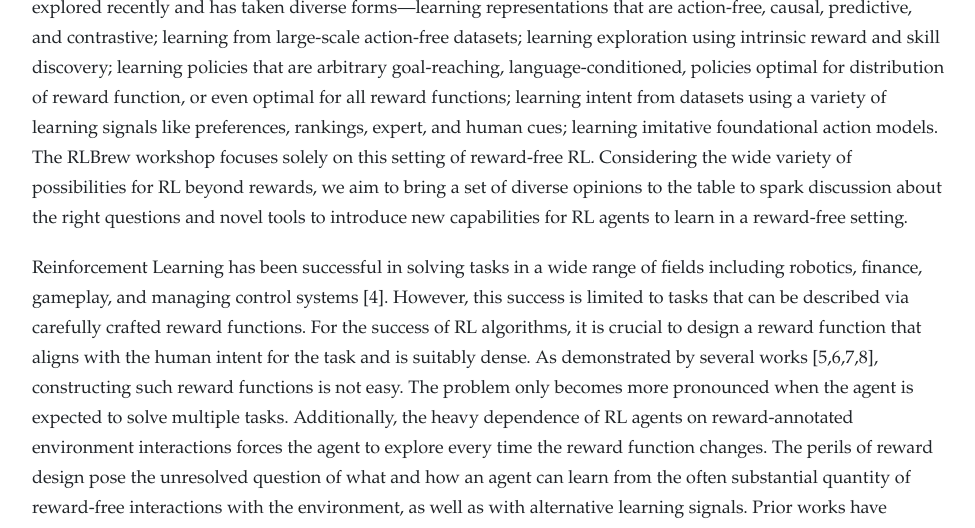
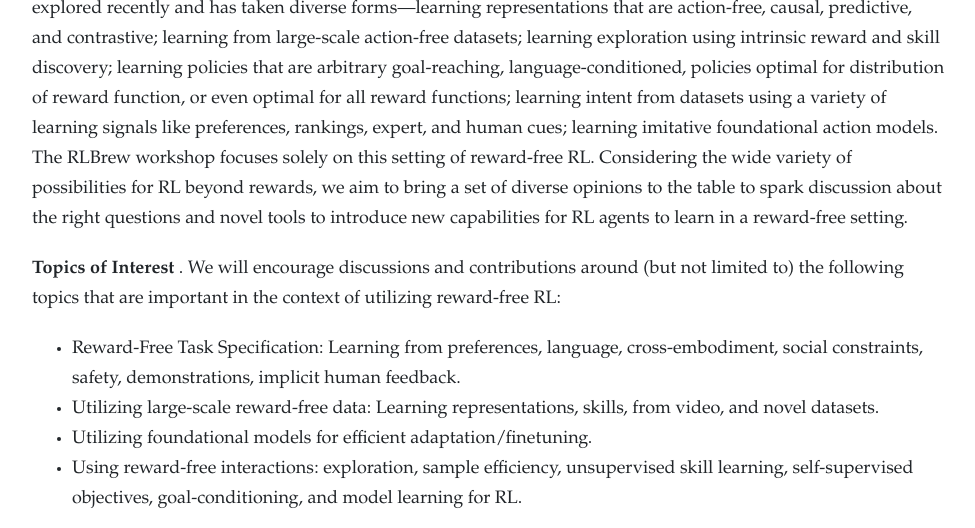
Before and after one commit to rlbrew-workshop/rlbrew-workshop.github.io, a Jekyll site: the page built from index.html, in a window 1280 px wide and 1400 px high, scrolled down 436 px. Shown: the top 528 px of the window, without its empty margins (151-1126 px from the left). Built offline with Jekyll 4.4.1, drawn with Linux system fonts in a browser that asks for light colours; nearby versions of some CDN libraries; some of the changed text lies outside the part shown; grey boxes are pictures that could not be loaded.

Commit message:
Add speakers and clean up website

```diff
--- a/index.html
+++ b/index.html
@@ -12,16 +12,6 @@
 <p>
 	Reinforcement learning has been widely successful in solving particular tasks defined with a reward function - from superhuman Go playing to magnetic confinement for plasma control. On the other hand, creating a generalist RL agent poses the unresolved question of what agent can learn not just from reward-defined environments, but from the often substantial quantity of reward-free interactions with the environment. This question has been explored recently and has taken diverse forms—learning representations that are action-free, causal, predictive, and contrastive; learning from large-scale action-free datasets; learning exploration using intrinsic reward and skill discovery; learning policies that are arbitrary goal-reaching, language-conditioned, policies optimal for distribution of reward function, or even optimal for all reward functions; learning intent from datasets using a variety of learning signals like preferences, rankings, expert, and human cues; learning imitative foundational action models. The RLBrew workshop focuses solely on this setting of reward-free RL. Considering the wide variety of possibilities for RL beyond rewards, we aim to bring a set of diverse opinions to the table to spark discussion about the right questions and novel tools to introduce new capabilities for RL agents to learn in a reward-free setting.
 </p>
-
-<p>
-Reinforcement Learning has been successful in solving tasks in a wide range of fields including robotics, finance, gameplay, and managing control systems [4]. However, this success is limited to tasks that can be described  via carefully crafted reward functions. For the success of RL algorithms, it is crucial to design a reward function that aligns with the human intent for the task and is suitably dense. As demonstrated by several works [5,6,7,8], constructing such reward functions is not easy. The problem only becomes more pronounced when the agent is expected to solve multiple tasks. Additionally, the heavy dependence of RL agents on reward-annotated environment interactions forces the agent to explore every time the reward function changes. The perils of reward design pose the unresolved question of what and how an agent can learn from the often substantial quantity of reward-free interactions with the environment, as well as with alternative learning signals. Prior works have investigated this question by using reward-free interactions for Intrinsic Motivation, Contrastive Learning, Skill Discovery, and Representation Learning. The difficulty of reward function design has also motivated prior art to propose alternative learning signals that can make learning easier such as expert demonstrations, preferences, implicit human feedback, or target distributions to describe the task to an RL agent.
-</p>
-<p>
-This workshop investigates the following core premise: reward-free interactions are abundant in the real world, often generated both by AI systems and humans. Indeed, the difficulty of reward design can be sidestepped by considering alternative learning signals that are easy to collect such as demonstrations or preferences. With the success of language and vision  in leveraging large data to create generalist agents, one of the key objectives of this workshop is to ask the question of how far we can progress in the goal of creating similar generalist behavior agents using reward-free interactions. We hope to facilitate a confluence between researchers working on these two often disjoint areas—those exploring how to make the best use of reward-free interactions and those exploring scalable alternative learning signals to make agents more capable. The discussions sparked by the ongoing work in this space can inspire novel algorithms/methods/benchmarks that would allow us to take a step in making training general-purpose RL agents more practical.
-</p>
-
-
-
 
 
 
```
